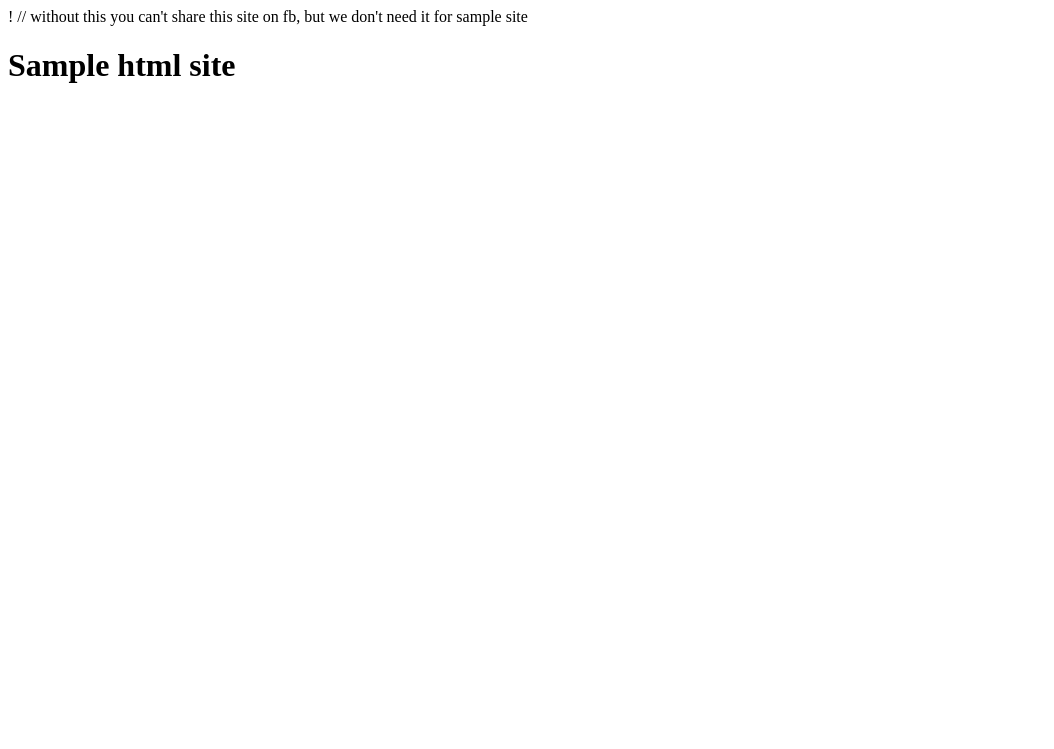
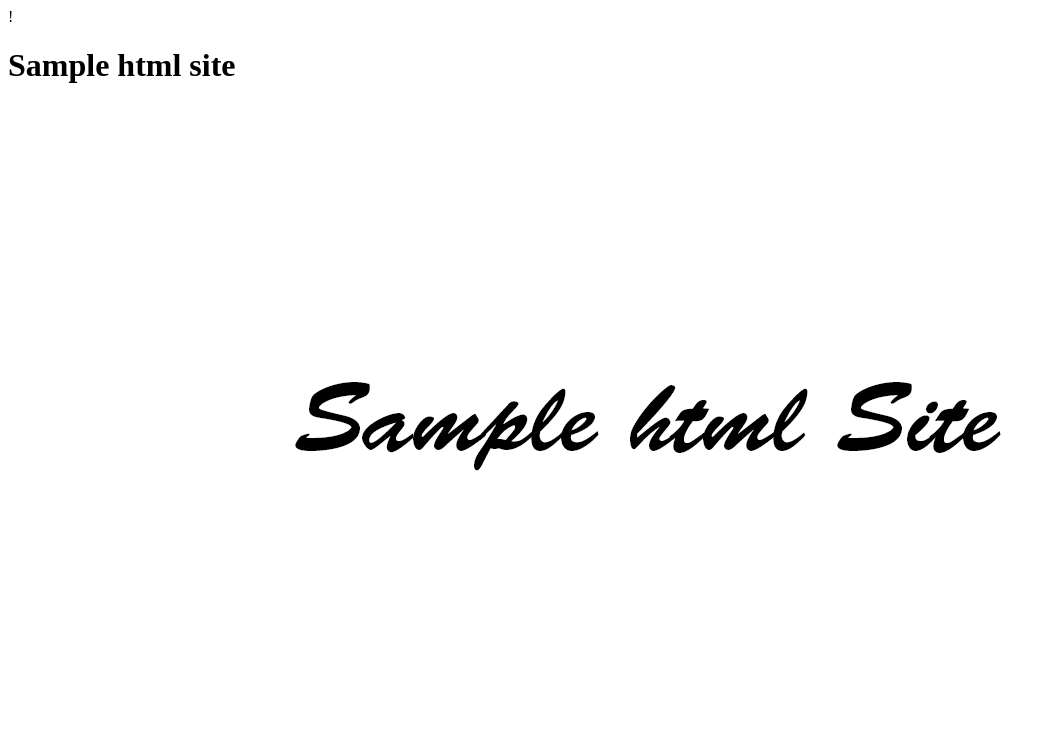
Before and after one commit to satheshsat/html, a plain HTML site: page index.html in a window 1280 px wide. Shown: the whole page, without its empty margins (0-1054 px from the left). Drawn offline with Linux system fonts and the light colour scheme.

Commit message:
Update index.html

```diff
--- a/index.html
+++ b/index.html
@@ -9,18 +9,19 @@
     <meta name="twitter:creator" content="Sathesh">
     <meta name="twitter:title" content="Sample html site">
     <meta name="twitter:description" content="Sample html site for testing">
-    <meta name="twitter:image" content="">
+    <meta name="twitter:image" content="sample.png">
     <meta name="twitter:image:alt" content="Sample html site">
     <meta property="og:title" content="Sample html site">
     <meta property="og:description" content="{{description}}">
-    <meta property="og:href" content="/">
-    <meta property="og:image" content="">
+    <meta property="og:href" content="https://satheshsat.github.io/html/">
+    <meta property="og:image" content="sample.png">
     <meta property="og:image:alt" content="Sample html site">
-    <meta property="og:url" content="/">
+    <meta property="og:url" content="https://satheshsat.github.io/html/">
     <meta property="og:type" content="website">
-    <meta property="fb:app_id" content="{{facebook_app_id}}"> // without this you can't share this site on fb, but we don't need it for sample site
+    <meta property="fb:app_id" content="{{facebook_app_id}}"> <!-- without this you can't share this site on fb, but we don't need it for sample site -->
   </head>
   <body>
     <h1>Sample html site</h1>
+    <img src="sample.png"/>
   </body>
 </html>
```
